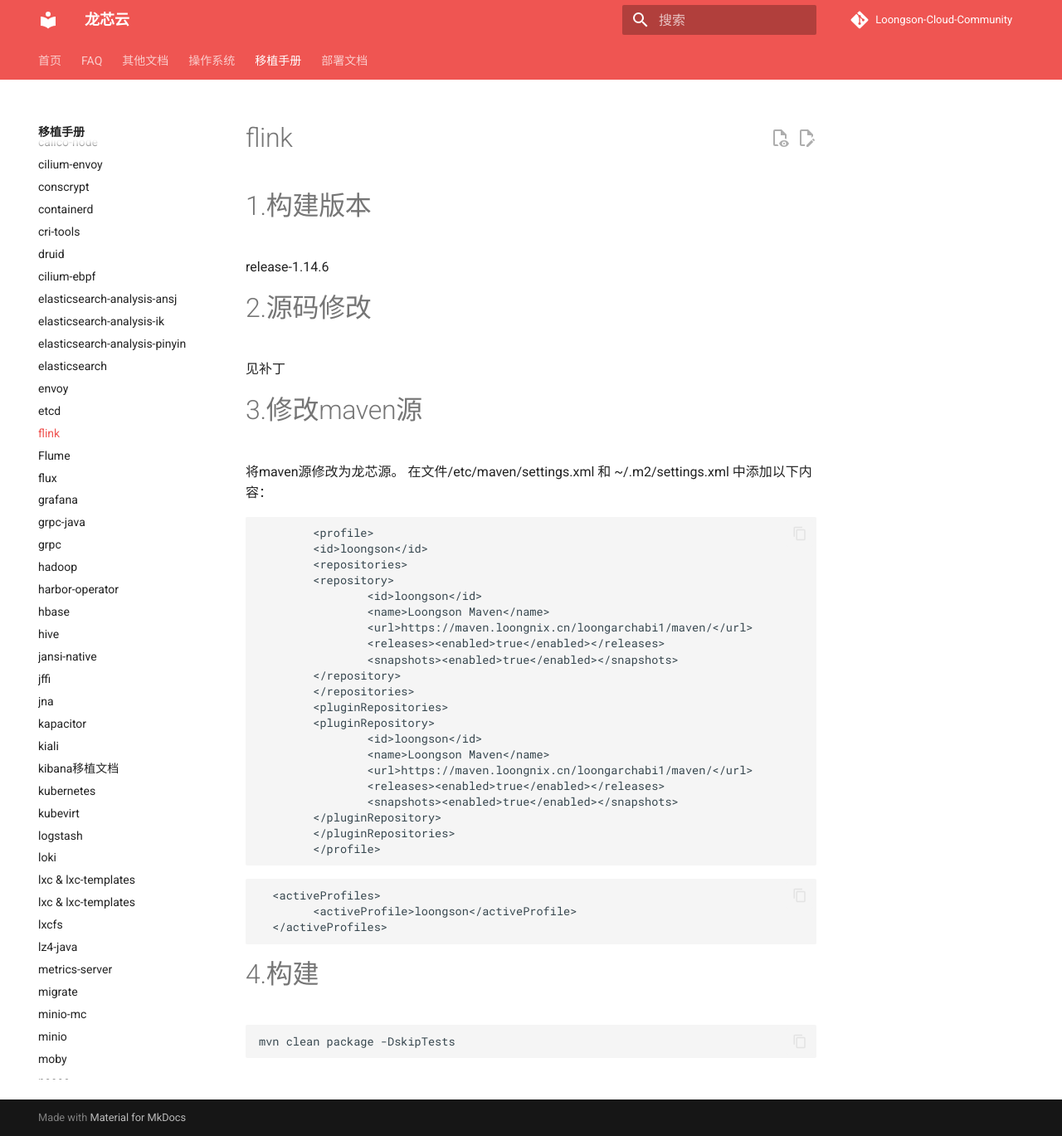
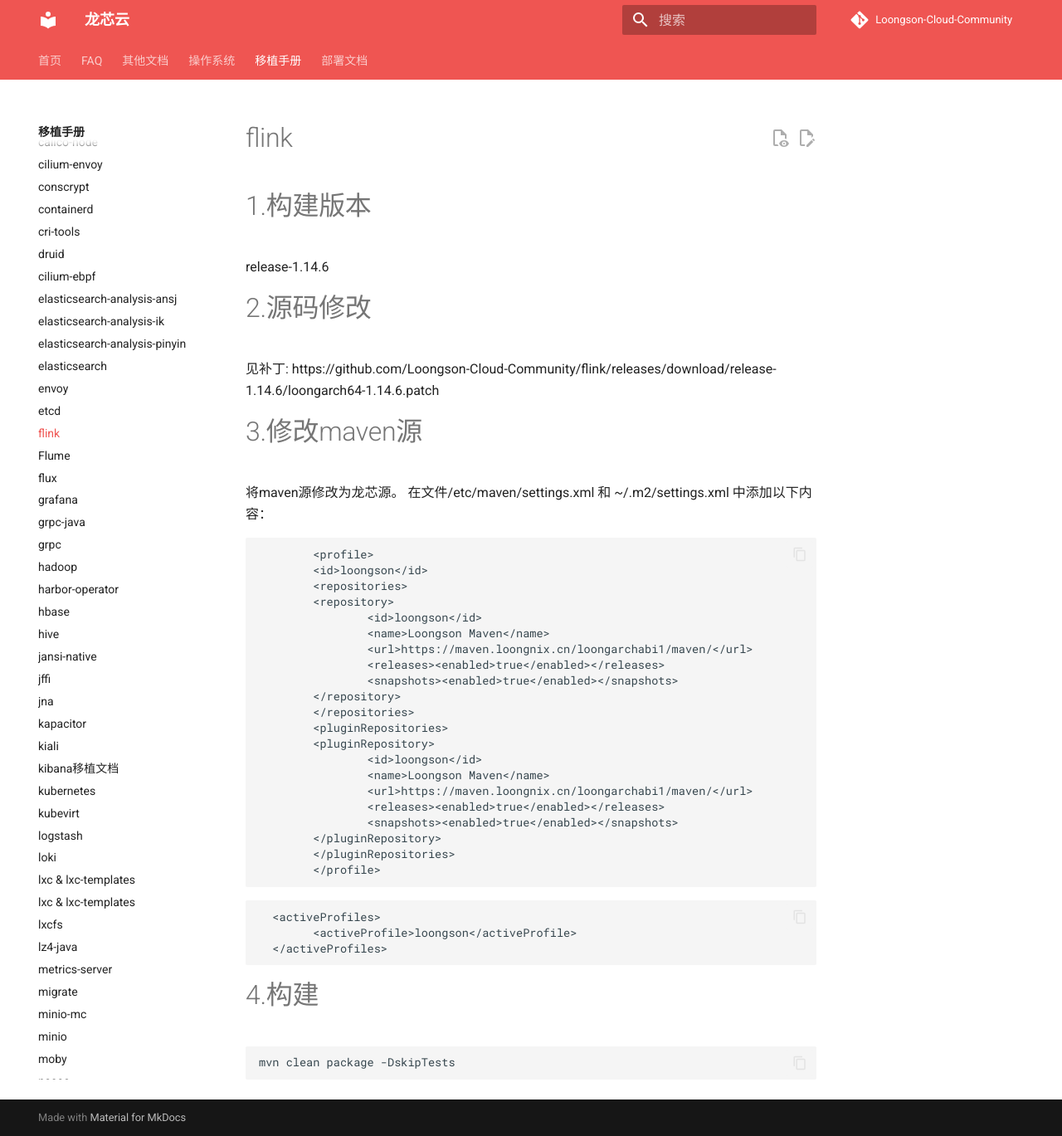
Before and after one commit to Loongson-Cloud-Community/Loongson-Cloud-Community, an MkDocs documentation site: the page built from docs/移植手册/flink.md, in a window 1280 px wide and 1369 px high. Shown: the whole window at 83% size. Built offline with MkDocs 1.6.1 and Material for MkDocs 9.7.7, drawn with Linux system fonts in a browser that asks for light colours; comment, search, counter and statistics services are not loaded; some of the changed lines change nothing that is shown.

Commit message:
Update flink.md

```diff
--- a/docs/移植手册/flink.md
+++ b/docs/移植手册/flink.md
@@ -4,7 +4,7 @@
 release-1.14.6
 
 # 2.源码修改
-见补丁
+见补丁: https://github.com/Loongson-Cloud-Community/flink/releases/download/release-1.14.6/loongarch64-1.14.6.patch
 
 # 3.修改maven源
 将maven源修改为龙芯源。
```
